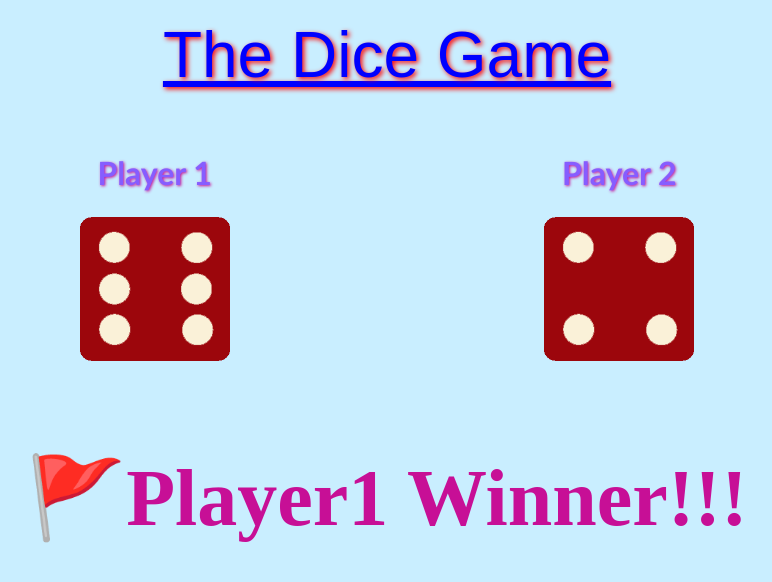
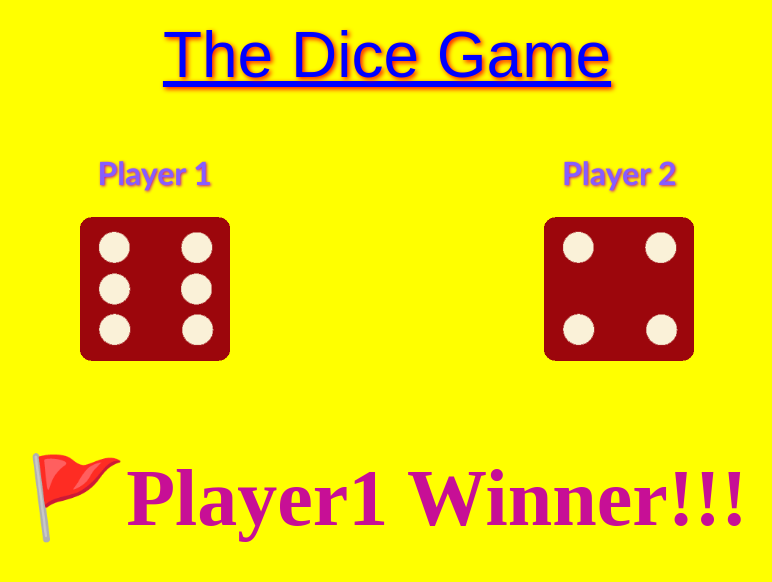
Before and after one commit to anurag6387/dice, a plain HTML site: page index.html in a window 1280 px wide. Shown: the whole page, without its empty margins (253-1025 px from the left). Drawn offline with Linux system fonts and the light colour scheme.

Commit message:
style.css

```diff
--- a/styles.css
+++ b/styles.css
@@ -1,5 +1,5 @@
 body{
-    background: #C9EEFF;
+    background: yellow;
     padding: 10px;
 }
 
```
